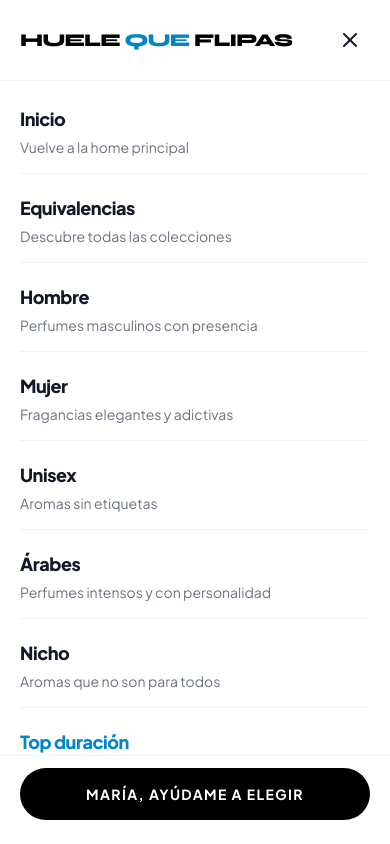
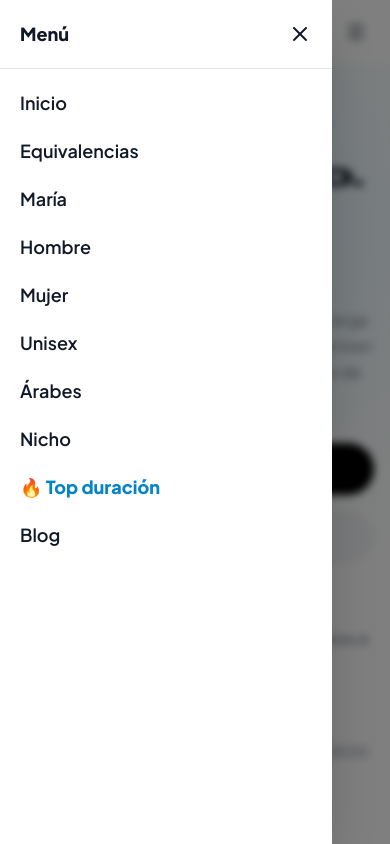
Before and after one commit to Lokeyokeria/HueleQueFlipas, a React (Vite) app: page / in a window 390 px wide. Both pictures are taken after a click on the button 354 px from the left and 32 px from the top of the page. Shown: the top 844 px of the page. Built offline with nearby package versions, Linux system fonts and the light colour scheme.

Commit message:
Update Navbar.tsx

```diff
--- a/components/Navbar.tsx
+++ b/components/Navbar.tsx
@@ -1,6 +1,5 @@
-import React, { useState } from 'react';
-import { ShoppingCart, Menu, Search } from 'lucide-react';
-import MobileMenu from './MobileMenu';
+import React, { useState, useEffect } from 'react';
+import { ShoppingCart, Menu, Search, X } from 'lucide-react';
 
 interface NavbarProps {
   onCartClick: () => void;
@@ -9,146 +8,127 @@ interface NavbarProps {
 }
 
 const Navbar: React.FC<NavbarProps> = ({ onCartClick, cartCount, onSearchClick }) => {
-  const [isMenuOpen, setIsMenuOpen] = useState(false);
+  const [menuOpen, setMenuOpen] = useState(false);
 
   const goHome = () => {
     window.location.href = '/';
   };
+
+  // 🔒 BLOQUEAR SCROLL CUANDO MENU ABIERTO
+  useEffect(() => {
+    if (menuOpen) {
+      document.body.style.overflow = 'hidden';
+    } else {
+      document.body.style.overflow = '';
+    }
+  }, [menuOpen]);
+
+  const closeMenu = () => setMenuOpen(false);
 
   return (
     <>
       <nav className="fixed top-0 left-0 right-0 z-50 bg-white/80 backdrop-blur-md border-b border-gray-100">
         <div className="max-w-7xl mx-auto px-4 sm:px-6 lg:px-8">
           <div className="flex justify-between items-center h-16 sm:h-20">
+
             {/* LOGO */}
-            <div className="flex items-center space-x-2 cursor-pointer">
             <button
-                type="button"
               onClick={goHome}
               className="text-xl sm:text-2xl font-bold tracking-tighter text-black uppercase font-syne"
-                aria-label="Ir al inicio"
             >
               Huele <span className="text-sky-600">Que</span> Flipas
             </button>
-            </div>
 
             {/* MENU DESKTOP */}
             <div className="hidden md:flex items-center space-x-6 lg:space-x-8 text-[11px] lg:text-sm font-semibold uppercase tracking-widest">
-              <button
-                type="button"
-                onClick={goHome}
-                className="hover:text-sky-800 transition-colors"
-              >
-                Inicio
-              </button>
-
-              <a
-                href="/#productos"
-                className="hover:text-sky-800 transition-colors"
-              >
-                Equivalencias
-              </a>
-
-              <a
-                href="/#maria"
-                className="hover:text-sky-800 transition-colors"
-              >
-                María
-              </a>
-
-              <a
-                href="/perfumes-hombre"
-                className="hover:text-sky-800 transition-colors"
-              >
-                Hombre
-              </a>
-
-              <a
-                href="/perfumes-mujer"
-                className="hover:text-sky-800 transition-colors"
-              >
-                Mujer
-              </a>
-
-              <a
-                href="/perfumes-unisex"
-                className="hover:text-sky-800 transition-colors"
-              >
-                Unisex
-              </a>
-
-              <a
-                href="/perfumes-arabes"
-                className="hover:text-sky-800 transition-colors"
-              >
-                Árabes
-              </a>
-
-              <a
-                href="/perfumes-nicho"
-                className="hover:text-sky-800 transition-colors"
-              >
-                Nicho
-              </a>
-
-              <a
-                href="/perfumes-que-mas-duran"
-                className="text-sky-600 hover:text-sky-800 transition-colors font-black"
-              >
+              <button onClick={goHome}>Inicio</button>
+              <a href="/#productos">Equivalencias</a>
+              <a href="/#maria">María</a>
+              <a href="/perfumes-hombre">Hombre</a>
+              <a href="/perfumes-mujer">Mujer</a>
+              <a href="/perfumes-unisex">Unisex</a>
+              <a href="/perfumes-arabes">Árabes</a>
+              <a href="/perfumes-nicho">Nicho</a>
+              <a href="/perfumes-que-mas-duran" className="text-sky-600 font-black">
                 Top duración
               </a>
-
-              <a
-                href="/blog"
-                className="hover:text-sky-800 transition-colors"
-              >
-                Blog
-              </a>
+              <a href="/blog">Blog</a>
             </div>
 
             {/* ICONOS */}
             <div className="flex items-center space-x-3 sm:space-x-4">
-              <button
-                type="button"
-                onClick={() => onSearchClick?.()}
-                className="p-2 hover:bg-gray-100 rounded-full transition-colors"
-                aria-label="Ir al buscador"
-              >
+              <button onClick={() => onSearchClick?.()} className="p-2 hover:bg-gray-100 rounded-full">
                 <Search className="w-5 h-5" />
               </button>
 
-              <button
-                type="button"
-                onClick={onCartClick}
-                className="relative p-2 hover:bg-gray-100 rounded-full transition-colors"
-                aria-label="Abrir carrito"
-              >
+              <button onClick={onCartClick} className="relative p-2 hover:bg-gray-100 rounded-full">
                 <ShoppingCart className="w-5 h-5" />
-
                 {cartCount > 0 && (
-                  <span className="absolute -top-1 -right-1 bg-sky-600 text-white text-[10px] font-bold px-1.5 py-0.5 rounded-full ring-2 ring-white">
+                  <span className="absolute -top-1 -right-1 bg-sky-600 text-white text-[10px] px-1.5 py-0.5 rounded-full">
                     {cartCount}
                   </span>
                 )}
               </button>
 
+              {/* 🍔 BOTÓN HAMBURGUESA */}
               <button
-                type="button"
-                onClick={() => setIsMenuOpen(true)}
-                className="md:hidden p-2 hover:bg-gray-100 rounded-full transition-colors"
-                aria-label="Abrir menú"
+                onClick={() => setMenuOpen(true)}
+                className="md:hidden p-2 hover:bg-gray-100 rounded-full"
               >
-                <Menu className="w-6 h-6" />
+                <Menu className="w-5 h-5" />
               </button>
             </div>
           </div>
         </div>
       </nav>
 
-      <MobileMenu
-        isOpen={isMenuOpen}
-        onClose={() => setIsMenuOpen(false)}
+      {/* 🔥 MENU MOBILE PRO */}
+      {menuOpen && (
+        <div className="fixed inset-0 z-[999] flex">
+
+          {/* FONDO OSCURO */}
+          <div
+            className="absolute inset-0 bg-black/50 backdrop-blur-sm"
+            onClick={closeMenu}
           />
+
+          {/* PANEL DESLIZANTE */}
+          <div className="relative w-[85%] max-w-sm bg-white h-full shadow-2xl animate-slideInLeft flex flex-col">
+
+            {/* HEADER */}
+            <div className="flex justify-between items-center p-5 border-b">
+              <span className="font-black text-lg">Menú</span>
+              <button onClick={closeMenu}>
+                <X />
+              </button>
+            </div>
+
+            {/* LINKS */}
+            <div className="flex flex-col p-5 space-y-5 text-lg font-semibold">
+
+              <a href="/" onClick={closeMenu}>Inicio</a>
+              <a href="/#productos" onClick={closeMenu}>Equivalencias</a>
+              <a href="/#maria" onClick={closeMenu}>María</a>
+              <a href="/perfumes-hombre" onClick={closeMenu}>Hombre</a>
+              <a href="/perfumes-mujer" onClick={closeMenu}>Mujer</a>
+              <a href="/perfumes-unisex" onClick={closeMenu}>Unisex</a>
+              <a href="/perfumes-arabes" onClick={closeMenu}>Árabes</a>
+              <a href="/perfumes-nicho" onClick={closeMenu}>Nicho</a>
+
+              <a
+                href="/perfumes-que-mas-duran"
+                onClick={closeMenu}
+                className="text-sky-600 font-black"
+              >
+                🔥 Top duración
+              </a>
+
+              <a href="/blog" onClick={closeMenu}>Blog</a>
+
+            </div>
+          </div>
+        </div>
+      )}
     </>
   );
 };
```
Lines whose indentation alone changed are shown as unchanged.
